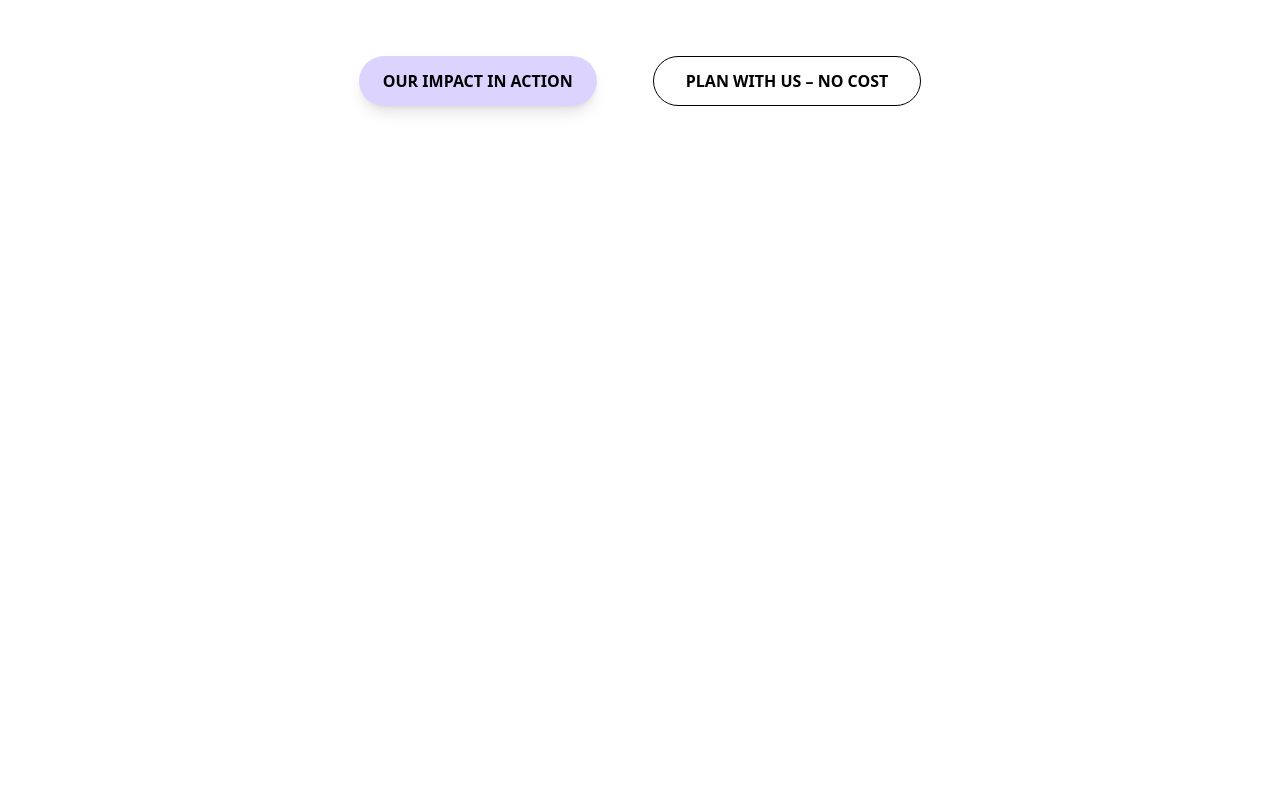
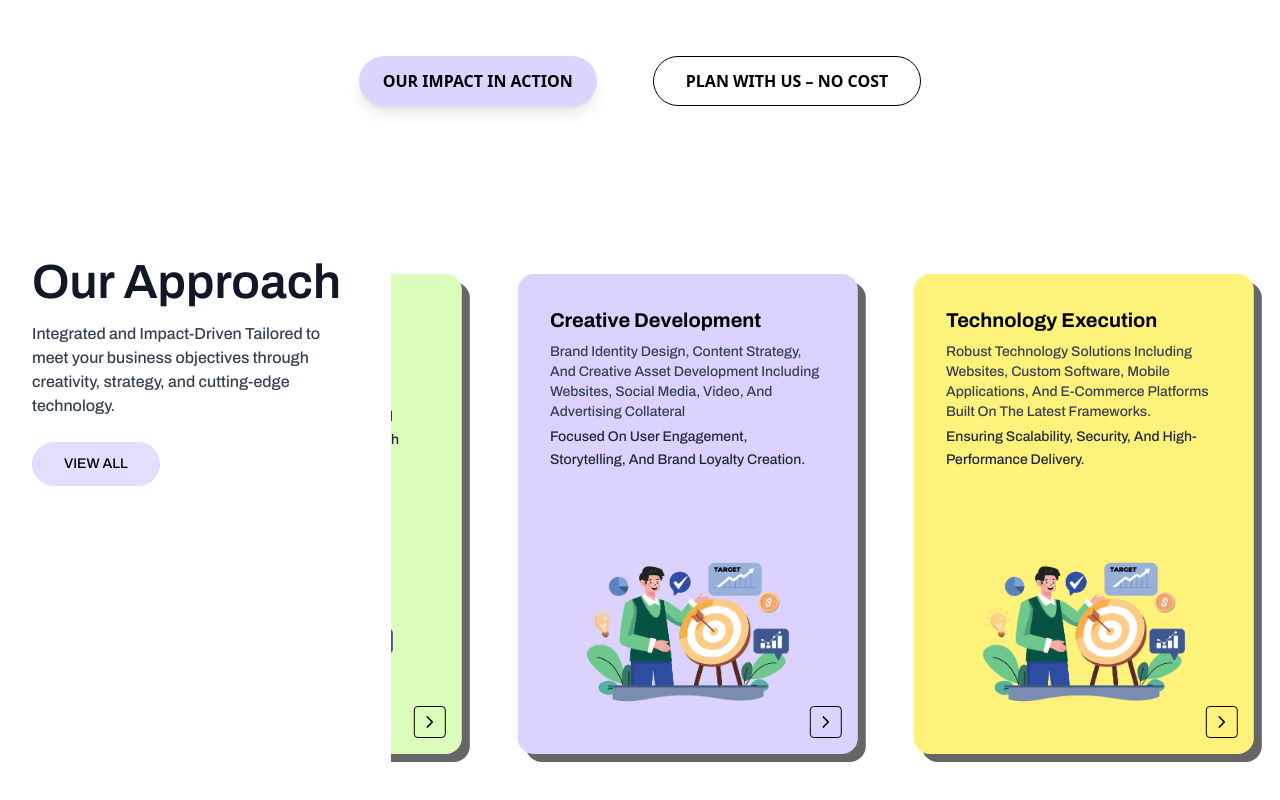
Before and after one commit to Suryansh9331/Official_OzMP_web, a React (Vite) app: page / in a window 1280 px wide. Shown: the part 6392-7192 px from the top of the page. Before the commit the page ends 6602 px from the top, so only its background shows below. Built offline with nearby package versions, Linux system fonts and the light colour scheme; a web font is replaced by a local one.

Commit message:
Cards Marquee done

```diff
--- a/package.json
+++ b/package.json
@@ -18,6 +18,7 @@
     "react-icons": "^5.5.0",
     "react-intersection-observer": "^9.16.0",
     "react-router-dom": "^7.7.0",
+    "tailwind-scrollbar-hide": "^4.0.0",
     "tailwindcss": "^4.1.11"
   },
   "devDependencies": {
--- a/src/Pages/Home/Home.jsx
+++ b/src/Pages/Home/Home.jsx
@@ -11,6 +11,7 @@ import ServicesOverview from "./Services";
 import WhoWeAre from "./WhoWeAre";
 import WhyChoose from "./WhyChoose";
 import AnimatedHeadingSection from "./Headline";
+import OurApproach from "./OurApproach";
 
 
 
@@ -34,6 +35,7 @@ const Home = () => {
 
 
       <AnimatedHeadingSection />
+      <OurApproach/>
     </div>
   );
 };
--- /dev/null
+++ b/src/Pages/Home/OurApproach.jsx
@@ -0,0 +1,237 @@
+// import React, { useEffect, useRef } from "react";
+// import { ChevronRight } from "lucide-react"; // Or use your own icon
+
+
+// const cardData = [
+//   {
+//     bgColor: "bg-lime-100",
+//     title: "Strategic Foundation",
+//     subtitle:
+//       "In-Depth Discovery Sessions To Understand Your Business Model, Objectives, And Challenges",
+//     description:
+//       "Comprehensive Market Research And Competitor Analysis To Identify Growth Opportunities.",
+//     image: "/images/CardImg1.png", // Replace with your image path
+//   },
+//   {
+//     bgColor: "bg-purple-200",
+//     title: "Creative Development",
+//     subtitle:
+//       "Brand Identity Design, Content Strategy, And Creative Asset Development Including Websites, Social Media, Video, And Advertising Collateral",
+//     description:
+//       "Focused On User Engagement, Storytelling, And Brand Loyalty Creation.",
+//     image: "/images/CardImg1.png",
+//   },
+//   {
+//     bgColor: "bg-yellow-200",
+//     title: "Technology Execution",
+//     subtitle:
+//       "Robust Technology Solutions Including Websites, Custom Software, Mobile Applications, And E-Commerce Platforms Built On The Latest Frameworks.",
+//     description:
+//       "Ensuring Scalability, Security, And High-Performance Delivery.",
+//     image: "/images/CardImg1.png",
+//   },
+//   {
+//     bgColor: "bg-purple-200",
+//     title: "4. Performance Marketing & Growth Optimization",
+//     subtitle:
+//       "Data-Backed Digital Marketing Campaigns Focusing On Lead Generation, Customer Acquisition, And Sales Growth.",
+//     description:
+//       "Real-Time Analytics, Regular Reporting, And Performance Refinement Cycles.",
+//     image: "/images/CardImg1.png",
+//   },
+// ];
+
+
+// const OurApproach = () => {
+//   const scrollRef = useRef(null);
+
+//   useEffect(() => {
+//     const container = scrollRef.current;
+//     let index = 0;
+
+//     const scrollCards = () => {
+//       if (!container) return;
+
+//       const cardWidth = container.children[0].offsetWidth + 24; // 24px is gap
+//       container.scrollTo({
+//         left: index * cardWidth,
+//         behavior: "smooth",
+//       });
+
+//       index = (index + 1) % cardData.length;
+//     };
+
+//     const interval = setInterval(scrollCards, 3000); // scroll every 3s
+//     return () => clearInterval(interval);
+//   }, []);
+
+//   return (
+//     <section className="w-full py-20 px-6 md:px-16 bg-white font-archivo">
+//       <div className="flex flex-col md:flex-row gap-10">
+//         {/* Left Side */}
+//         <div className="w-full md:w-[30%] space-y-4">
+//           <h2 className="text-3xl md:text-4xl font-bold text-black">Our Approach</h2>
+//           <p className="text-sm md:text-base text-gray-700">
+//             Integrated and Impact-Driven Tailored to meet your business objectives
+//             through creativity, strategy, and cutting-edge technology.
+//           </p>
+//           <button className="bg-[#EDE9FE] text-black px-6 py-2 rounded-full font-semibold text-sm hover:scale-105 transition">
+//             VIEW ALL
+//           </button>
+//         </div>
+
+//         {/* Right Side - Cards */}
+//         <div
+//           ref={scrollRef}
+//           className="w-full md:w-[70%] flex overflow-x-auto space-x-6 scroll-smooth scrollbar-hide snap-x snap-mandatory"
+//         >
+//           {cardData.map((card, index) => (
+//             <div
+//               key={index}
+//               className={`snap-start min-w-[280px] md:min-w-[320px] h-[440px] rounded-xl p-6 ${card.bgColor} flex flex-col justify-between relative shadow-md transition-shadow hover:shadow-2xl hover:scale-[1.02] duration-300`}
+//             >
+//               <div>
+//                 <h3 className="text-xl font-bold mb-2 leading-tight">{card.title}</h3>
+//                 <p className="text-sm text-gray-800">{card.subtitle}</p>
+//               </div>
+
+//               <img
+//                 src={card.image}
+//                 alt="card visual"
+//                 className="w-full max-h-[180px] object-contain mt-6"
+//               />
+
+//               <div className="absolute bottom-4 right-4 border border-black p-2 rounded-md hover:bg-black hover:text-white transition">
+//                 <ChevronRight className="w-4 h-4" />
+//               </div>
+//             </div>
+//           ))}
+//         </div>
+//       </div>
+//     </section>
+//   );
+// };
+
+// export default OurApproach;
+
+
+import React from 'react';
+import { ChevronRight } from 'lucide-react';
+
+const cardData = [
+  {
+    bgColor: 'bg-[#DAFDBB]',
+    title: 'Strategic Foundation',
+    subtitle:
+      'In-Depth Discovery Sessions To Understand Your Business Model, Objectives, And Challenges',
+    description:
+      'Comprehensive Market Research And Competitor Analysis To Identify Growth Opportunities.',
+    image: '/images/CardImg1.png',
+  },
+  {
+    bgColor: 'bg-[#DBD2FE]',
+    title: 'Creative Development',
+    subtitle:
+      'Brand Identity Design, Content Strategy, And Creative Asset Development Including Websites, Social Media, Video, And Advertising Collateral',
+    description:
+      'Focused On User Engagement, Storytelling, And Brand Loyalty Creation.',
+    image: '/images/CardImg1.png',
+  },
+  {
+    bgColor: 'bg-[#FFF27A]',
+    title: 'Technology Execution',
+    subtitle:
+      'Robust Technology Solutions Including Websites, Custom Software, Mobile Applications, And E-Commerce Platforms Built On The Latest Frameworks.',
+    description:
+      'Ensuring Scalability, Security, And High-Performance Delivery.',
+    image: '/images/CardImg1.png',
+  },
+  {
+    bgColor: 'bg-[#DBD2FE]',
+    title: ' Performance Marketing & Growth Optimization',
+    subtitle:
+      'Data-Backed Digital Marketing Campaigns Focusing On Lead Generation, Customer Acquisition, And Sales Growth.',
+    description:
+      'Real-Time Analytics, Regular Reporting, And Performance Refinement Cycles.',
+    image: '/images/CardImg1.png',
+  },
+];
+
+const OurApproach = () => {
+  const loopedCards = [...cardData, ...cardData]; // Duplicate for seamless scroll
+
+  return (
+    <section className="w-full bg-white   font-[Archivo] relative">
+      {/* Inline Keyframes */}
+      <style>
+        {`
+          @keyframes scrollLoop {
+            0% {
+              transform: translateX(0);
+            }
+            100% {
+              transform: translateX(-50%);
+            }
+          }
+        `}
+      </style>
+
+      <div className="w-full  flex flex-col lg:flex-row items-start  justify-between gap-8 lg:py-12">
+        {/* Left Side */}
+        <div className="w-full lg:w-[30%] md:w-full md:text-center lg:text-left text-center  lg:pl-8 md:px-4 px-2">
+          <h2 className="text-3xl md:text-5xl font-semibold mb-4 text-gray-900">Our Approach</h2>
+          <p className="text-base text-gray-700 mb-6">
+            Integrated and Impact-Driven Tailored to meet your business objectives through creativity,
+            strategy, and cutting-edge technology.
+          </p>
+          <button className="bg-[#E4DDFF] px-8 py-3 rounded-full font-normal text-sm hover:shadow-[4px_4px_0px_#000] transition">
+            VIEW ALL
+          </button>
+        </div>
+
+        {/* Right Side Scrollable Cards */}
+        <div className="w-full lg:w-[75%] md:w-full overflow-hidden py-4">
+          <div
+            className="flex md:gap-14 gap-8"
+            style={{
+              animation: 'scrollLoop 40s linear infinite',
+              width: 'max-content',
+            }}
+            onMouseEnter={(e) => {
+              e.currentTarget.style.animationPlayState = 'paused';
+            }}
+            onMouseLeave={(e) => {
+              e.currentTarget.style.animationPlayState = 'running';
+            }}
+          >
+            {loopedCards.map((card, index) => (
+              <div
+                key={index}
+                className={`min-w-[340px] max-w-[340px] md:h-[480px] h-[430px] p-8  rounded-2xl relative flex flex-col justify-between transition-all duration-300 shadow-[8px_8px_0px_rgb(0,0,0,0.6)]  ${card.bgColor}`}
+
+              >
+                <div>
+                  <h3 className="text-xl font-bold mb-2">{card.title}</h3>
+                  <p className="text-sm text-gray-700 font-medium mb-1">{card.subtitle}</p>
+                  <p className="text-sm text-gray-800 leading-relaxed">{card.description}</p>
+                </div>
+                <div className="flex justify-center  mt-4 ">
+                  <img
+                    src={card.image}
+                    alt={card.title}
+                    className="w-full h-[180px] object-contain"
+                  />
+                </div>
+                <button className="absolute bottom-4 right-4 w-8 h-8 rounded border border-black flex items-center justify-center hover:bg-black hover:text-white transition">
+                  <ChevronRight size={20} />
+                </button>
+              </div>
+            ))}
+          </div>
+        </div>
+      </div>
+    </section>
+  );
+};
+
+export default OurApproach;
--- a/src/index.css
+++ b/src/index.css
@@ -13,3 +13,12 @@
 .animate-slideDown {
   animation: slideDown 0.3s ease-in-out forwards;
 }
+
+/* hide scrollbar cross-browser */
+.scrollbar-hide {
+  -ms-overflow-style: none;  /* IE and Edge */
+  scrollbar-width: none;     /* Firefox */
+}
+.scrollbar-hide::-webkit-scrollbar {
+  display: none;             /* Chrome, Safari */
+}
--- a/tailwind.config.js
+++ b/tailwind.config.js
@@ -1,4 +1,5 @@
 // tailwind.config.js (ESM style)
+import scrollbarHide from 'tailwind-scrollbar-hide'
 export default {
   content: ["./index.html", "./src/**/*.{js,ts,jsx,tsx}"],
   theme: {
@@ -35,5 +36,5 @@ export default {
     }
     },
   },
-  plugins: [],
+  plugins: [scrollbarHide],
 };
```
Also changed, not shown: public/images/CardImg1.png (added), src/Pages/Home/OurApproach.css (added), 1 other file (tests, documents, lock files or other folders).
